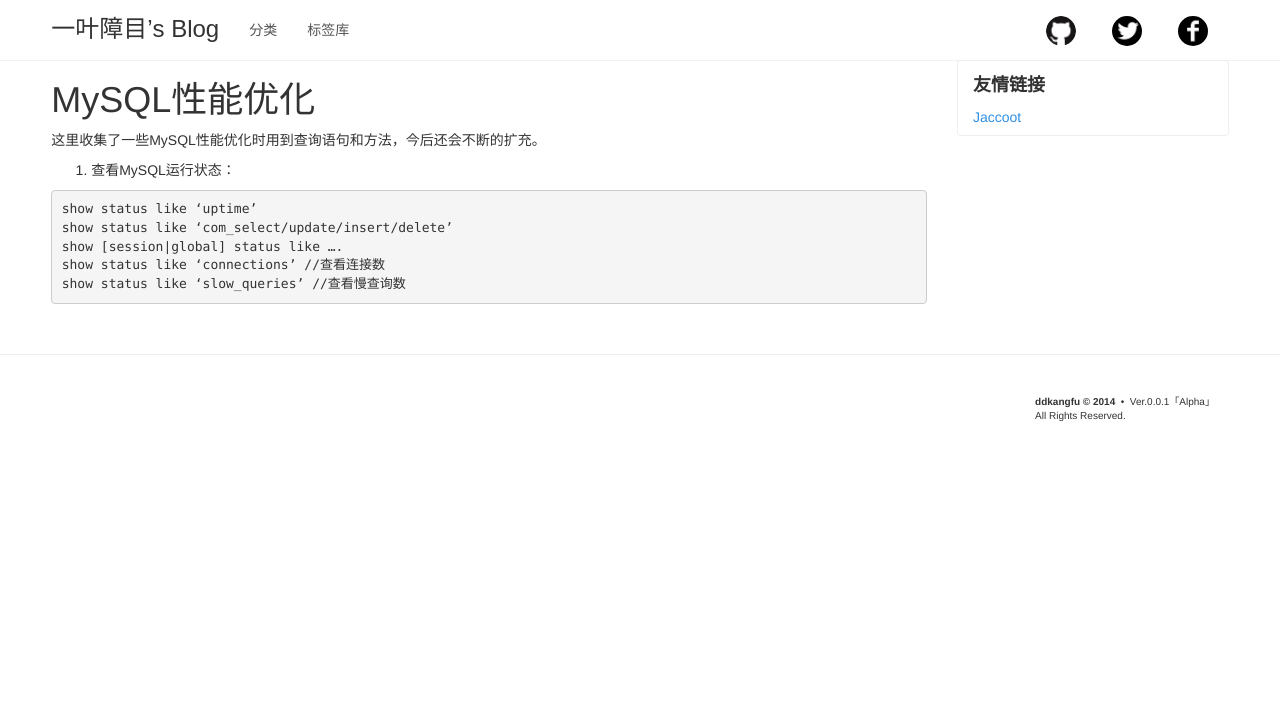
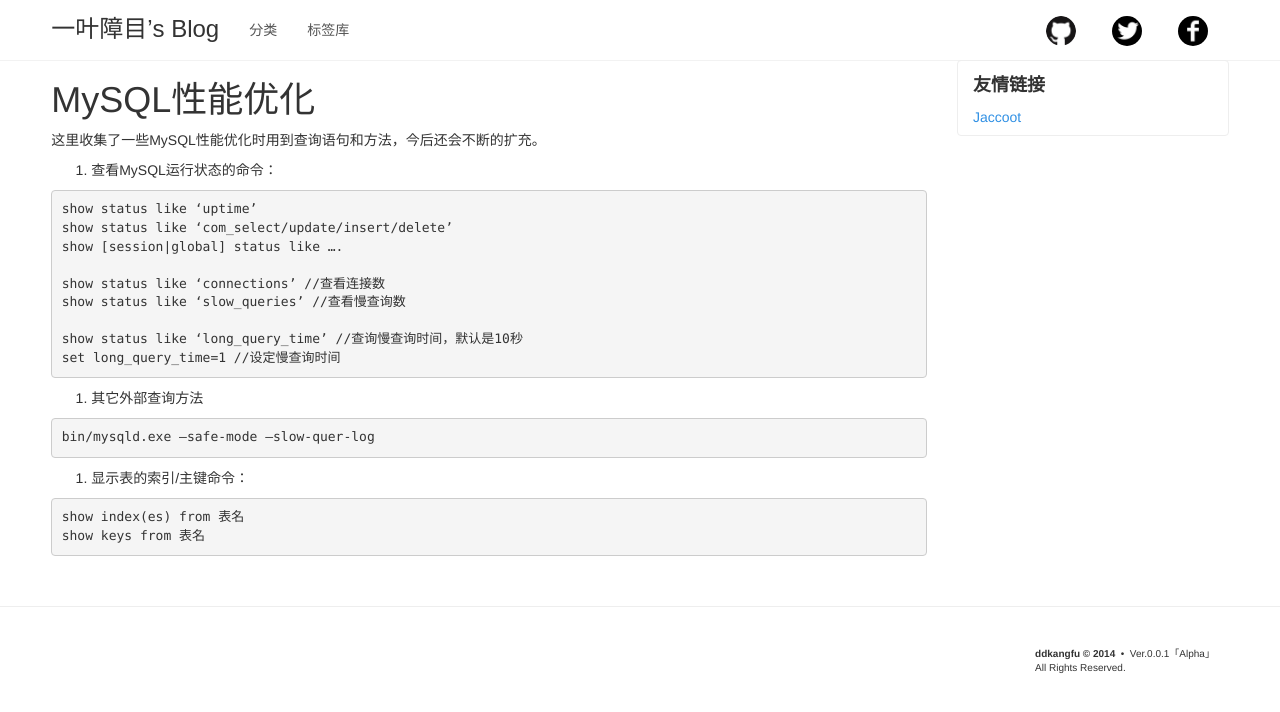
Before and after one commit to ddkangfu/ddkangfu.github.io, a Jekyll site: the page built from _posts/2014-12-16-MySql-performance-majorization.md, in a window 1280 px wide. Shown: the top 712 px of the page. Built offline with Jekyll 4.4.1, drawn with Linux system fonts in a browser that asks for light colours; some web fonts are replaced; Markdown is read by kramdown in place of the engine named in the settings.

Commit message:
增加了2014-12-16日文章的内容。

````diff
--- a/_posts/2014-12-16-MySql-performance-majorization.md
+++ b/_posts/2014-12-16-MySql-performance-majorization.md
@@ -9,12 +9,29 @@ comments: true
 
 这里收集了一些MySQL性能优化时用到查询语句和方法，今后还会不断的扩充。
 
-1. 查看MySQL运行状态：
+1. 查看MySQL运行状态的命令：
 
 ```
 show status like ‘uptime’
 show status like ‘com_select/update/insert/delete’
 show [session|global] status like ….
+
 show status like ‘connections’ //查看连接数
 show status like ‘slow_queries’ //查看慢查询数
+
+show status like ‘long_query_time’ //查询慢查询时间，默认是10秒
+set long_query_time=1 //设定慢查询时间
 ```
+
+2. 其它外部查询方法
+
+```
+bin/mysqld.exe —safe-mode —slow-quer-log
+```
+
+3. 显示表的索引/主键命令：
+
+```
+show index(es) from 表名
+show keys from 表名
+```
````
